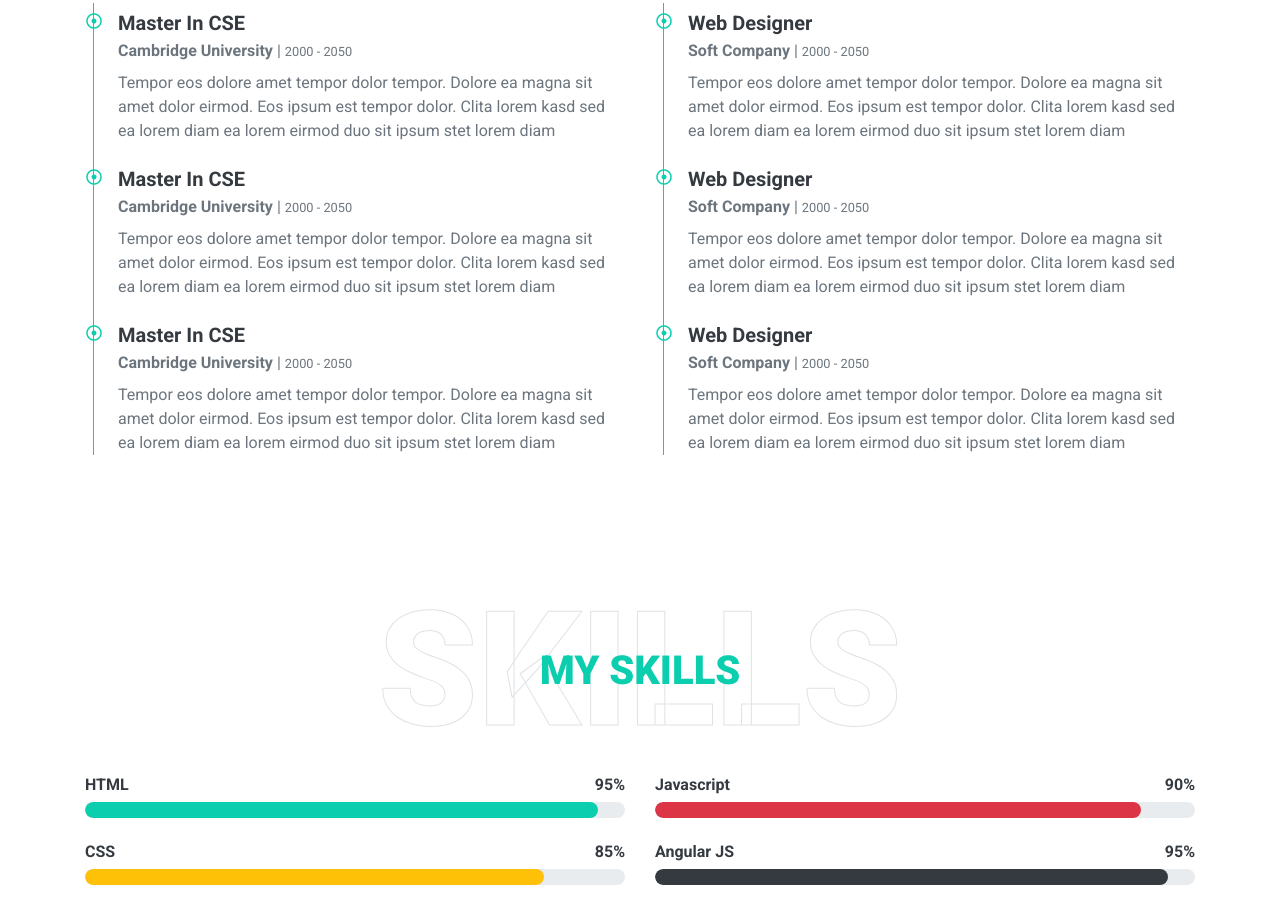
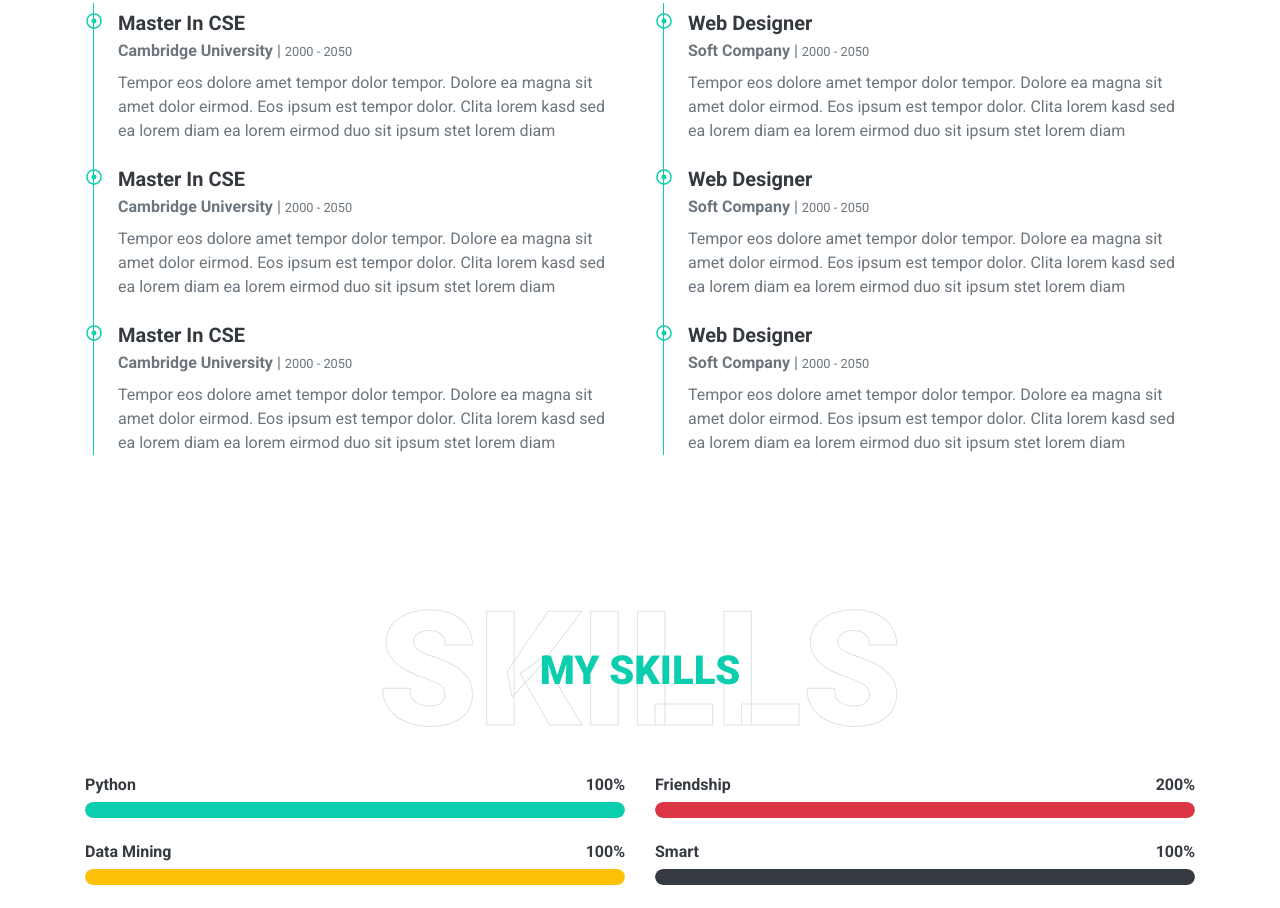
Before and after one commit to rimximsingh/profile, a plain HTML site: page index.html in a window 1280 px wide. Shown: the part 1892-2800 px from the top of the page. Drawn offline with nearby package versions, Linux system fonts and the light colour scheme.

Commit message:
Changes:

```diff
--- a/index.html
+++ b/index.html
@@ -62,7 +62,7 @@
                     <h3 class="text-white font-weight-normal mb-3">I'm</h3>
                     <h1 class="display-3 text-uppercase text-primary mb-2" style="-webkit-text-stroke: 2px #ffffff;">Rimjhim Singh</h1>
                     <h1 class="typed-text-output d-inline font-weight-lighter text-white"></h1>
-                    <div class="typed-text d-none">Web Designer, Web Developer, Front End Developer, Apps Designer, Apps Developer</div>
+                    <div class="typed-text d-none">Strategy Analyst @ Fortna, A mathematician with an innovative side, A believer of social change driven by numbers, Data Analyst</div>
                 </div>
             </div>
         </div>
@@ -173,58 +173,58 @@
                 <div class="col-md-6">
                     <div class="skill mb-4">
                         <div class="d-flex justify-content-between">
-                            <h6 class="font-weight-bold">HTML</h6>
-                            <h6 class="font-weight-bold">95%</h6>
+                            <h6 class="font-weight-bold">Python</h6>
+                            <h6 class="font-weight-bold">100%</h6>
                         </div>
                         <div class="progress">
-                            <div class="progress-bar bg-primary" role="progressbar" aria-valuenow="95" aria-valuemin="0" aria-valuemax="100"></div>
+                            <div class="progress-bar bg-primary" role="progressbar" aria-valuenow="100" aria-valuemin="0" aria-valuemax="200"></div>
                         </div>
                     </div>
                     <div class="skill mb-4">
                         <div class="d-flex justify-content-between">
-                            <h6 class="font-weight-bold">CSS</h6>
-                            <h6 class="font-weight-bold">85%</h6>
+                            <h6 class="font-weight-bold">Data Mining</h6>
+                            <h6 class="font-weight-bold">100%</h6>
                         </div>
                         <div class="progress">
-                            <div class="progress-bar bg-warning" role="progressbar" aria-valuenow="85" aria-valuemin="0" aria-valuemax="100"></div>
+                            <div class="progress-bar bg-warning" role="progressbar" aria-valuenow="100" aria-valuemin="0" aria-valuemax="200"></div>
                         </div>
                     </div>
                     <div class="skill mb-4">
                         <div class="d-flex justify-content-between">
-                            <h6 class="font-weight-bold">PHP</h6>
-                            <h6 class="font-weight-bold">90%</h6>
+                            <h6 class="font-weight-bold">Excel</h6>
+                            <h6 class="font-weight-bold">100%</h6>
                         </div>
                         <div class="progress">
-                            <div class="progress-bar bg-danger" role="progressbar" aria-valuenow="90" aria-valuemin="0" aria-valuemax="100"></div>
+                            <div class="progress-bar bg-danger" role="progressbar" aria-valuenow="190" aria-valuemin="90" aria-valuemax="200"></div>
                         </div>
                     </div>
                 </div>
                 <div class="col-md-6">
                     <div class="skill mb-4">
                         <div class="d-flex justify-content-between">
-                            <h6 class="font-weight-bold">Javascript</h6>
-                            <h6 class="font-weight-bold">90%</h6>
+                            <h6 class="font-weight-bold">Friendship</h6>
+                            <h6 class="font-weight-bold">200%</h6>
                         </div>
                         <div class="progress">
-                            <div class="progress-bar bg-danger" role="progressbar" aria-valuenow="90" aria-valuemin="0" aria-valuemax="100"></div>
+                            <div class="progress-bar bg-danger" role="progressbar" aria-valuenow="100" aria-valuemin="0" aria-valuemax="100"></div>
                         </div>
                     </div>
                     <div class="skill mb-4">
                         <div class="d-flex justify-content-between">
-                            <h6 class="font-weight-bold">Angular JS</h6>
-                            <h6 class="font-weight-bold">95%</h6>
+                            <h6 class="font-weight-bold">Smart</h6>
+                            <h6 class="font-weight-bold">100%</h6>
                         </div>
                         <div class="progress">
-                            <div class="progress-bar bg-dark" role="progressbar" aria-valuenow="95" aria-valuemin="0" aria-valuemax="100"></div>
+                            <div class="progress-bar bg-dark" role="progressbar" aria-valuenow="100" aria-valuemin="0" aria-valuemax="100"></div>
                         </div>
                     </div>
                     <div class="skill mb-4">
                         <div class="d-flex justify-content-between">
-                            <h6 class="font-weight-bold">Wordpress</h6>
-                            <h6 class="font-weight-bold">85%</h6>
+                            <h6 class="font-weight-bold">Lazy</h6>
+                            <h6 class="font-weight-bold">10000%</h6>
                         </div>
                         <div class="progress">
-                            <div class="progress-bar bg-info" role="progressbar" aria-valuenow="85" aria-valuemin="0" aria-valuemax="100"></div>
+                            <div class="progress-bar bg-info" role="progressbar" aria-valuenow="100" aria-valuemin="0" aria-valuemax="100"></div>
                         </div>
                     </div>
                 </div>
@@ -325,8 +325,8 @@
                 <a class="btn btn-light btn-social mr-2" href="#"><i class="fab fa-linkedin-in"></i></a>
                 <a class="btn btn-light btn-social" href="#"><i class="fab fa-instagram"></i></a>
             </div>
-            <p class="m-0">&copy; <a class="text-white font-weight-bold" href="#">Rimxim</p>
         </div>
+        <h5 style="text-align: center;">With 💙 from you know who!</h5>
     </div>
     <!-- Footer End -->
 
```
